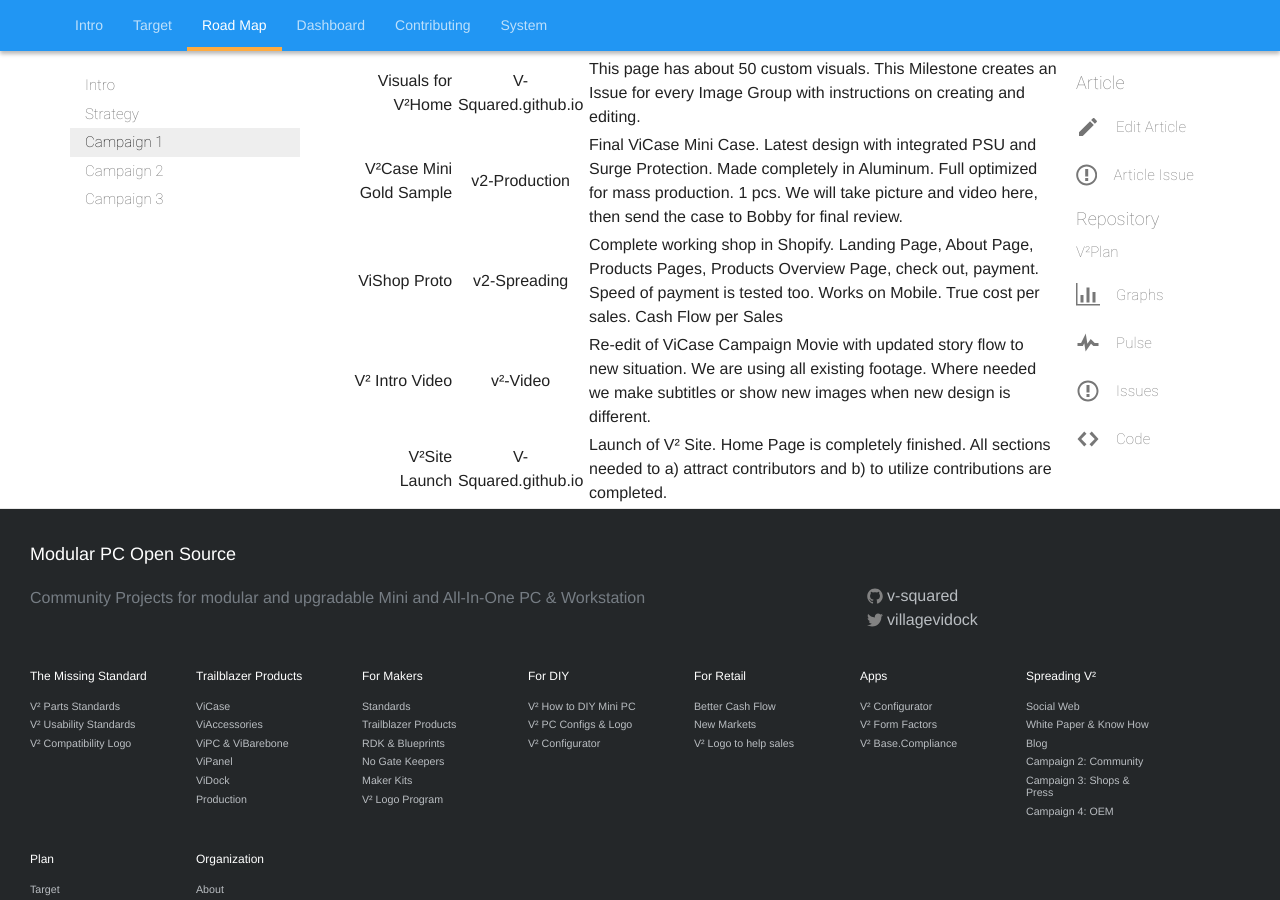
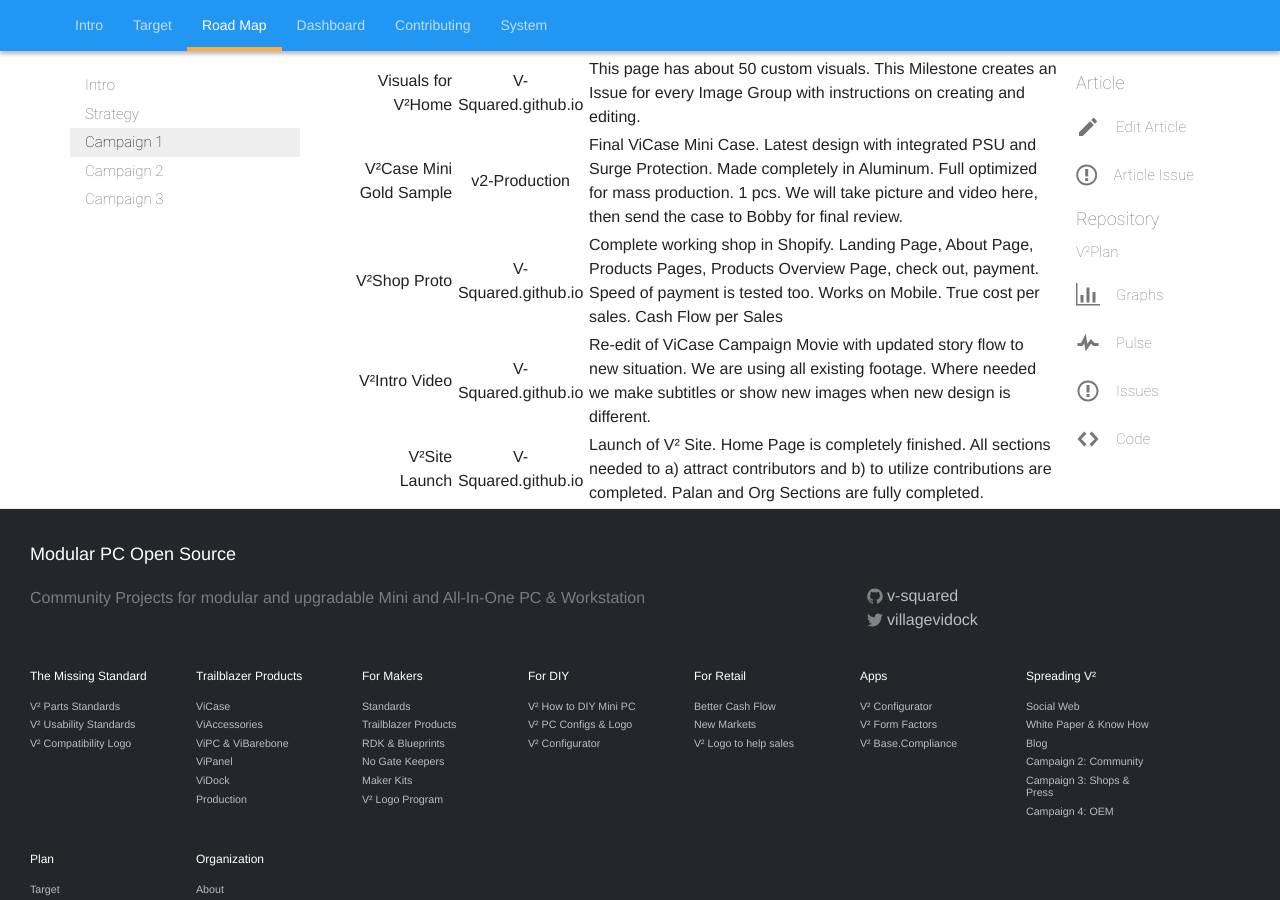
Before and after one commit to V-Squared/v2-Plan, a Jekyll site: the page built from road-map/campaign01.md, in a window 1280 px wide and 900 px high, scrolled down 937 px. Built offline with Jekyll 4.4.1, drawn with Linux system fonts in a browser that asks for light colours.

Commit message:
Update campaign01.md

```diff
--- a/road-map/campaign01.md
+++ b/road-map/campaign01.md
@@ -21,6 +21,6 @@ issueNo: 97
 |            V²Art Create | V-Squared.github.io | Launch of V²Art. All Articles, Workflows, Folder Structures, Nomenclature and file hosting services are up in order to create and host artwork for our web sites.                                                                          |
 |      Visuals for V²Home | V-Squared.github.io | This page has about 50 custom visuals. This Milestone creates an Issue for every Image Group with instructions on creating and editing.                                                                                                    |
 | V²Case Mini Gold Sample |    v2-Production    | Final ViCase Mini Case. Latest design with integrated PSU and Surge Protection. Made completely in Aluminum. Full optimized for mass production. 1 pcs. We will take picture and video here, then send the case to Bobby for final review. |
-|            ViShop Proto |     v2-Spreading    | Complete working shop in Shopify. Landing Page, About Page, Products Pages, Products Overview Page, check out, payment. Speed of payment is tested too. Works on Mobile. True cost per sales. Cash Flow per Sales                          |
-|          V² Intro Video |       v²-Video      | Re-edit of ViCase Campaign Movie with updated story flow to new situation. We are using all existing footage. Where needed we make subtitles or show new images when new design is different.                                              |
-|           V²Site Launch | V-Squared.github.io | Launch of V² Site. Home Page is completely finished. All sections needed to a) attract contributors and b) to utilize contributions are completed.                                                                                         |
+|            V²Shop Proto | V-Squared.github.io | Complete working shop in Shopify. Landing Page, About Page, Products Pages, Products Overview Page, check out, payment. Speed of payment is tested too. Works on Mobile. True cost per sales. Cash Flow per Sales                          |
+|           V²Intro Video | V-Squared.github.io | Re-edit of ViCase Campaign Movie with updated story flow to new situation. We are using all existing footage. Where needed we make subtitles or show new images when new design is different.                                              |
+|           V²Site Launch | V-Squared.github.io | Launch of V² Site. Home Page is completely finished. All sections needed to a) attract contributors and b) to utilize contributions are completed. Palan and Org Sections are fully completed.                                             |
```
